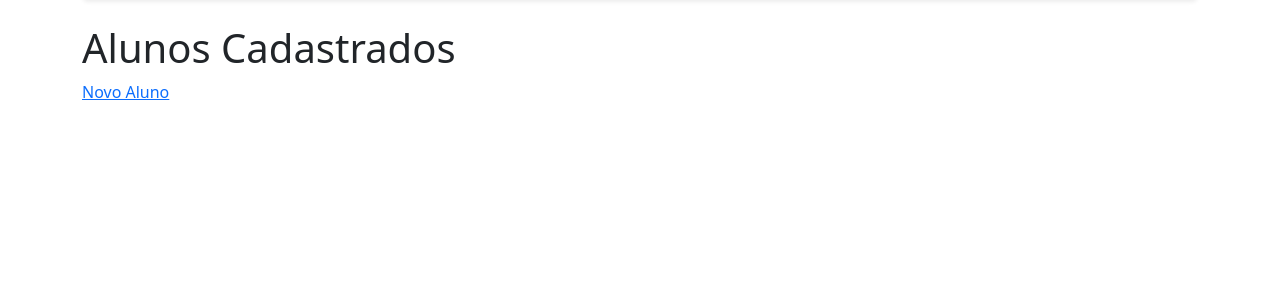
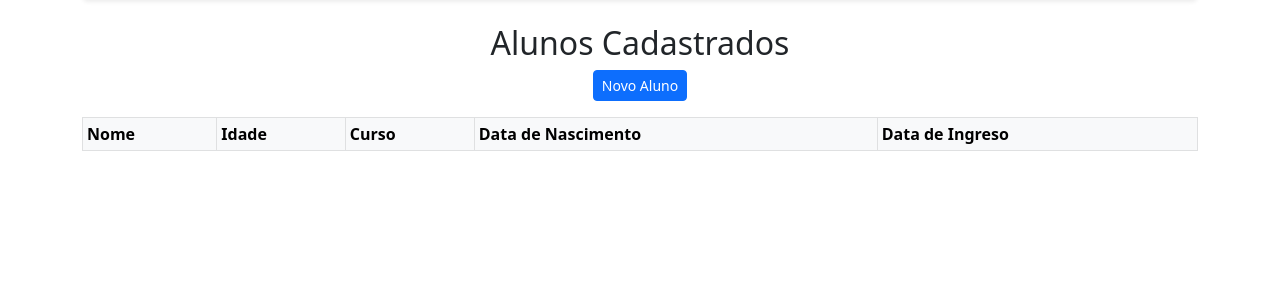
Before and after one commit to kesleymartins/gerenciamento-alunos, a Django app: page /alunos-cadastrados in a window 1280 px wide. Shown: the part 82-382 px from the top of the page. Run offline with Django 4.2, Linux system fonts and the light colour scheme; lists and menus that the app fills with data are empty.

Commit message:
improve page style

```diff
--- a/alunos/templates/alunos-cadastrados.html
+++ b/alunos/templates/alunos-cadastrados.html
@@ -1,7 +1,34 @@
 {% extends 'application.html' %}
 
 {% block content %}
-    <h1>Alunos Cadastrados</h1>
+    <section class="text-center mb-3">
+        <h2>Alunos Cadastrados</h2>
 
-    <a href="{% url 'criar_aluno' %}">Novo Aluno</a>
+        <a href="{% url 'criar_aluno' %}" class="btn btn-primary btn-sm">
+            Novo Aluno
+        </a>
+    </section>
+
+    <table class="table table-bordered table-hover align-middle table-sm">
+        <thead class="table-light">
+            <tr>
+                <th scope="col">Nome</th>
+                <th scope="col">Idade</th>
+                <th scope="col">Curso</th>
+                <th scope="col">Data de Nascimento</th>
+                <th scope="col">Data de Ingreso</th>
+            </tr>
+        </thead>
+        <tbody>
+            {% for aluno in alunos %}
+                <tr scope="row">
+                    <td>{{ aluno.nome }}</td>
+                    <td>{{ aluno.idade }}</td>
+                    <td>{{ aluno.curso }}</td>
+                    <td>{{ aluno.data_nascimento }}</td>
+                    <td>{{ aluno.data_ingresso }}</td>
+                </tr>
+            {% endfor %}
+        </tbody>
+    </table>
 {% endblock content %}
```
